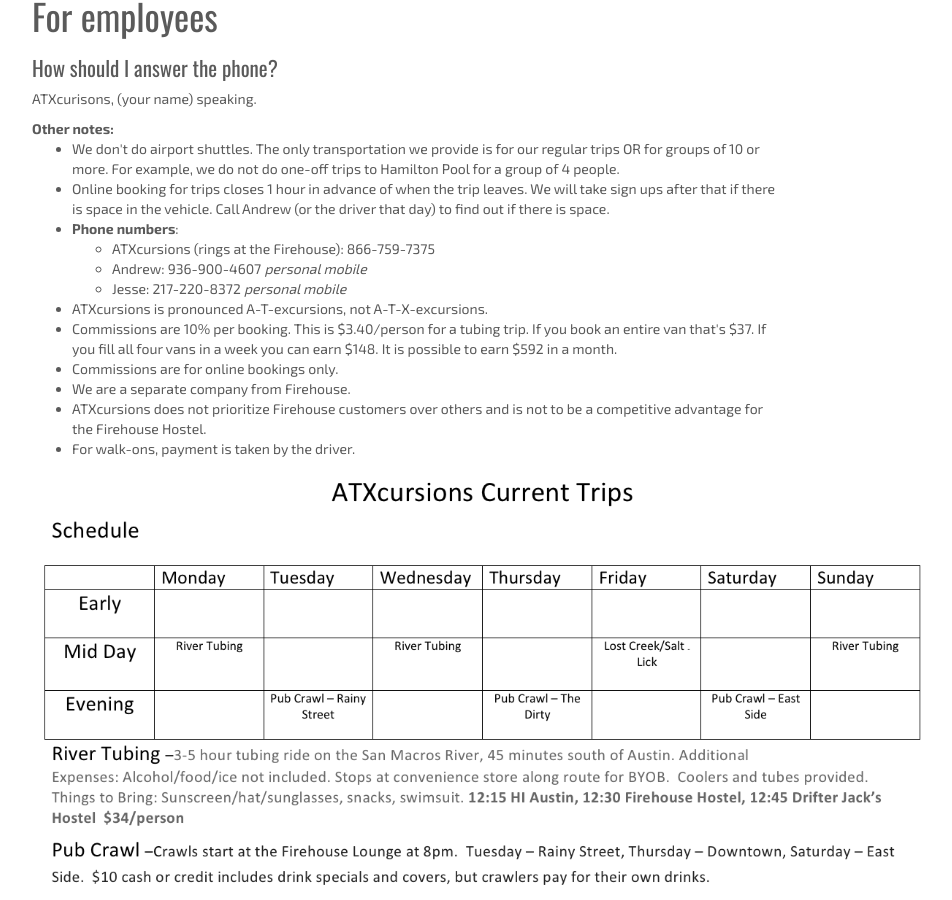
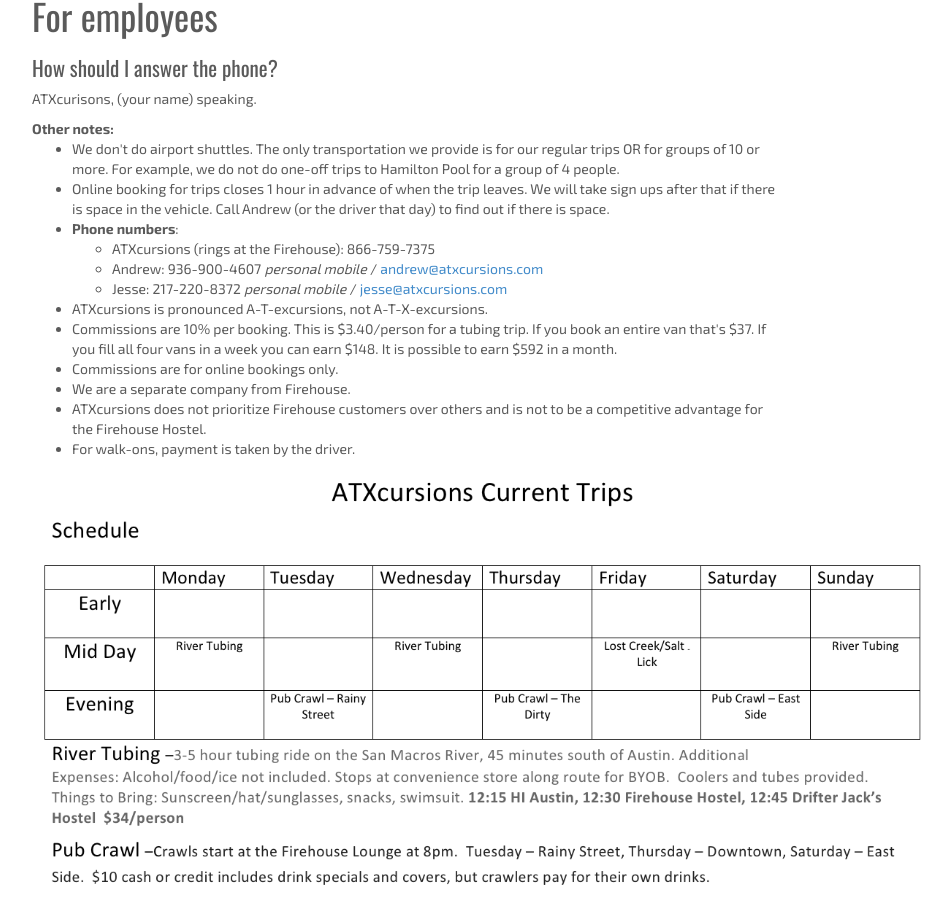
Before and after one commit to Gennovacap-Technology/axtcursions, a Jekyll site: the page built from employee-faq.html, in a window 1280 px wide and 900 px high, scrolled down 2612 px. Shown: the whole window, without its empty margins (38-990 px from the left). Built offline with Jekyll 4.4.1, drawn with Linux system fonts in a browser that asks for light colours; nearby versions of some CDN libraries; Markdown is read by kramdown in place of the engine named in the settings.

Commit message:
adding our email addresses

```diff
--- a/_data/employeequickref.yml
+++ b/_data/employeequickref.yml
@@ -6,8 +6,8 @@
     <b>Phone numbers</b>:<br />
     <ul>
     <li>ATXcursions (rings at the Firehouse): 866-759-7375</li>
-    <li>Andrew: 936-900-4607 <i>personal mobile</i></li>
-    <li>Jesse: 217-220-8372 <i>personal mobile</i></li>
+    <li>Andrew: 936-900-4607 <i>personal mobile</i> / <a href="mailto:andrew@atxcursions.com">andrew@atxcursions.com</a></li>
+    <li>Jesse: 217-220-8372 <i>personal mobile</i>  / <a href="mailto:jesse@atxcursions.com">jesse@atxcursions.com</a></li>
     </ul>
 
 - ref: ATXcursions is pronounced A-T-excursions, not A-T-X-excursions.
```
